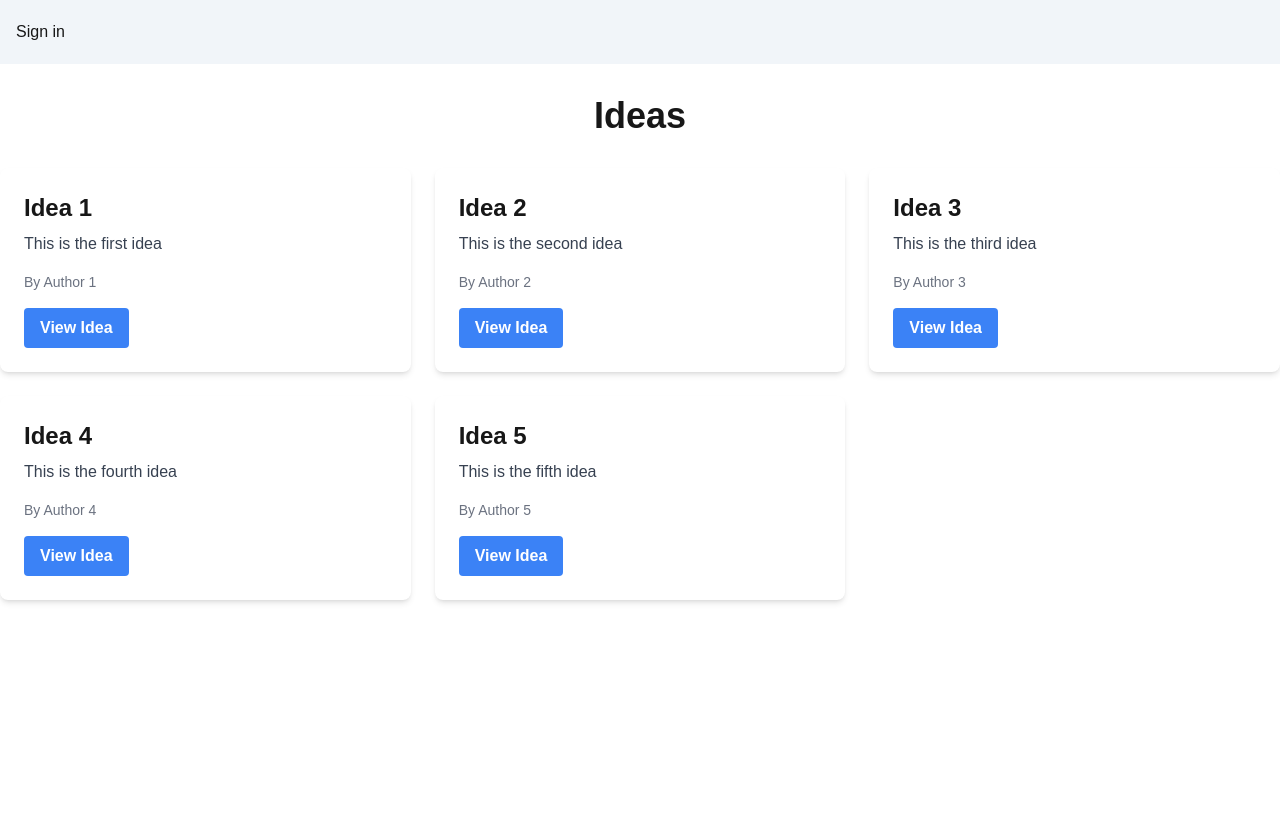
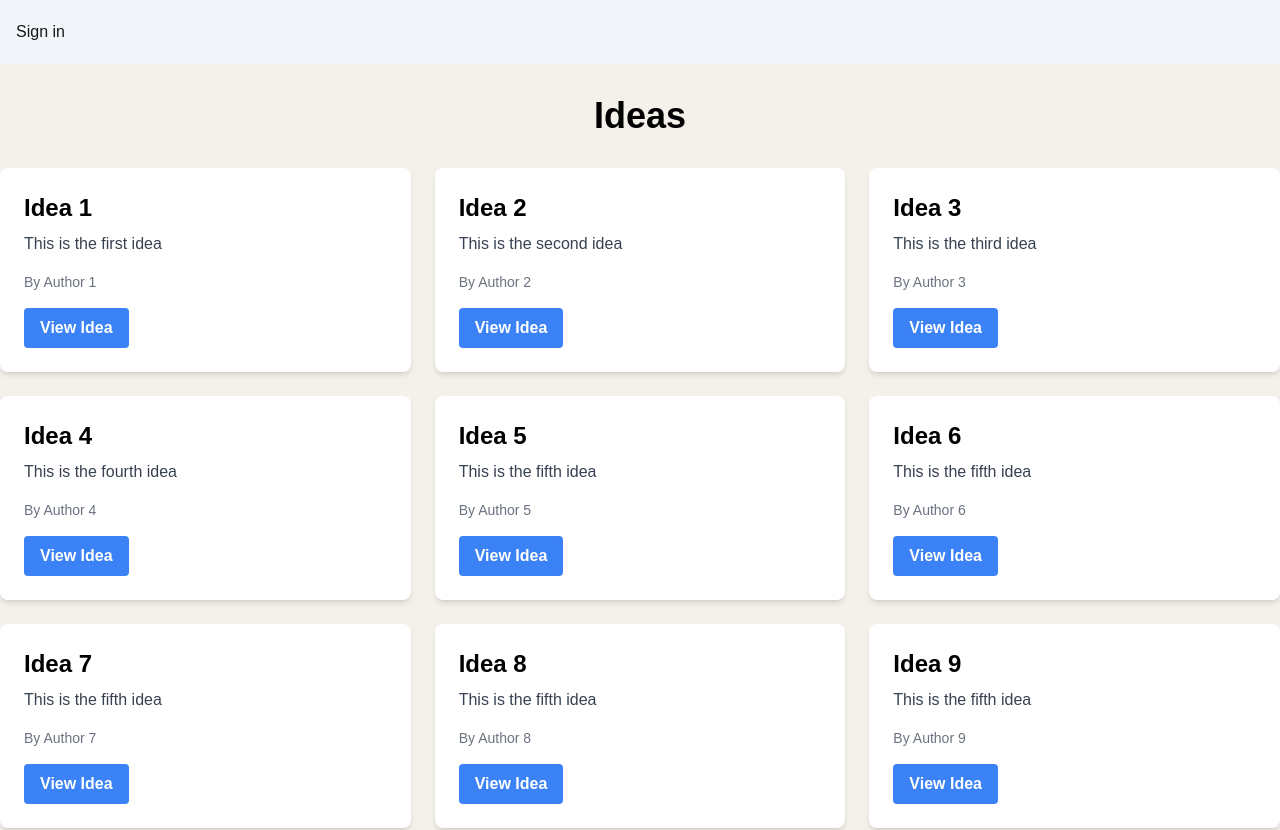
Before and after one commit to ShinLiX/Hackthon_Team10, a Next.js app: page /ideas in a window 1280 px wide. Shown: the top 830 px of the page. Before the commit the page ends 800 px from the top, so only its background shows below. Built offline with nearby package versions, Linux system fonts and the light colour scheme; no server answers.

Commit message:
Update styling

```diff
--- a/app/ideas/page.js
+++ b/app/ideas/page.js
@@ -1,18 +1,62 @@
-"use client";
+'use client';
 import React from 'react';
-import "./page.css";
+import './page.css';
 import { useRouter } from 'next/navigation';
 
 const ideas = [
-  { title: 'Idea 1', description: 'This is the first idea', author: 'Author 1' },
-  { title: 'Idea 2', description: 'This is the second idea', author: 'Author 2' },
-  { title: 'Idea 3', description: 'This is the third idea', author: 'Author 3' },
-  { title: 'Idea 4', description: 'This is the fourth idea', author: 'Author 4' },
-  { title: 'Idea 5', description: 'This is the fifth idea', author: 'Author 5' },
+  {
+    title: 'Idea 1',
+    description: 'This is the first idea',
+    author: 'Author 1',
+  },
+  {
+    title: 'Idea 2',
+    description: 'This is the second idea',
+    author: 'Author 2',
+  },
+  {
+    title: 'Idea 3',
+    description: 'This is the third idea',
+    author: 'Author 3',
+  },
+  {
+    title: 'Idea 4',
+    description: 'This is the fourth idea',
+    author: 'Author 4',
+  },
+  {
+    title: 'Idea 5',
+    description: 'This is the fifth idea',
+    author: 'Author 5',
+  },
+  {
+    title: 'Idea 6',
+    description: 'This is the fifth idea',
+    author: 'Author 6',
+  },
+  {
+    title: 'Idea 7',
+    description: 'This is the fifth idea',
+    author: 'Author 7',
+  },
+  {
+    title: 'Idea 8',
+    description: 'This is the fifth idea',
+    author: 'Author 8',
+  },
+  {
+    title: 'Idea 9',
+    description: 'This is the fifth idea',
+    author: 'Author 9',
+  },
+  {
+    title: 'Idea 10',
+    description: 'This is the fifth idea',
+    author: 'Author 10',
+  },
 ];
 
 const Page = () => {
-
   const router = useRouter(); // Using Next.js router for navigation
 
   const handleRedirect = (ideaTitle) => {
@@ -21,8 +65,8 @@ const Page = () => {
     router.push(`/ideas/${formattedTitle}`);
   };
 
-
   return (
+    <div className=" bg-cream w-screen text-black">
       <div className="container mx-auto py-8">
         <h2 className="text-4xl font-bold text-center mb-8">Ideas</h2>
         <div className="grid grid-cols-1 md:grid-cols-2 lg:grid-cols-3 gap-6">
@@ -33,16 +77,15 @@ const Page = () => {
               <div className="text-gray-500 text-sm mb-4">By {idea.author}</div>
               <button
                 onClick={() => handleRedirect(idea.title)}
-              className="bg-blue-500 hover:bg-blue-700 text-white font-bold py-2 px-4 rounded"
-            >
+                className="bg-blue-500 hover:bg-blue-700 text-white font-bold py-2 px-4 rounded">
                 View Idea
               </button>
             </div>
           ))}
         </div>
       </div>
+    </div>
   );
 };
 
-
 export default Page;
```
Also changed, not shown: 1 other file (tests, documents, lock files or other folders). Lines whose indentation alone changed are shown as unchanged.
